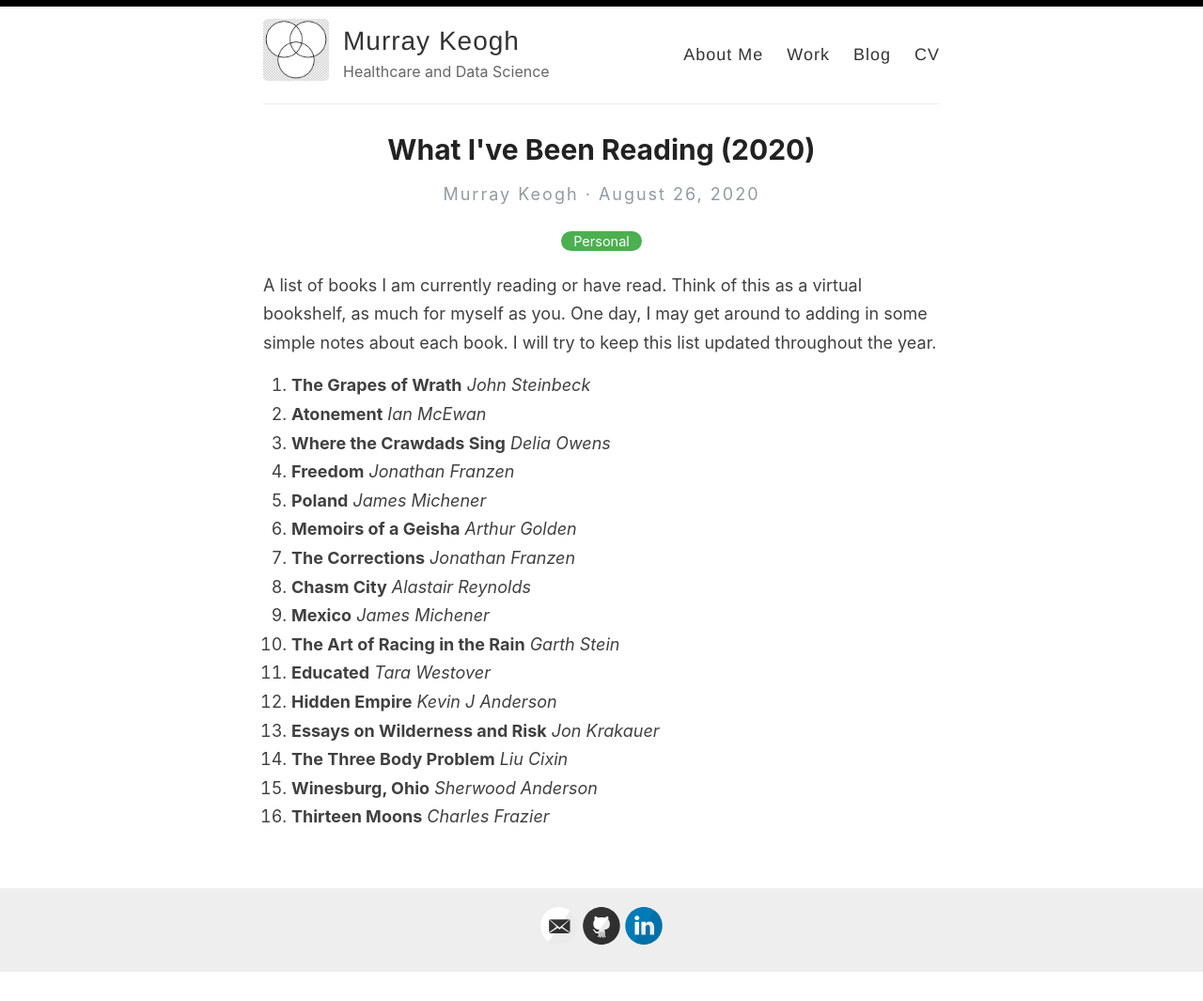
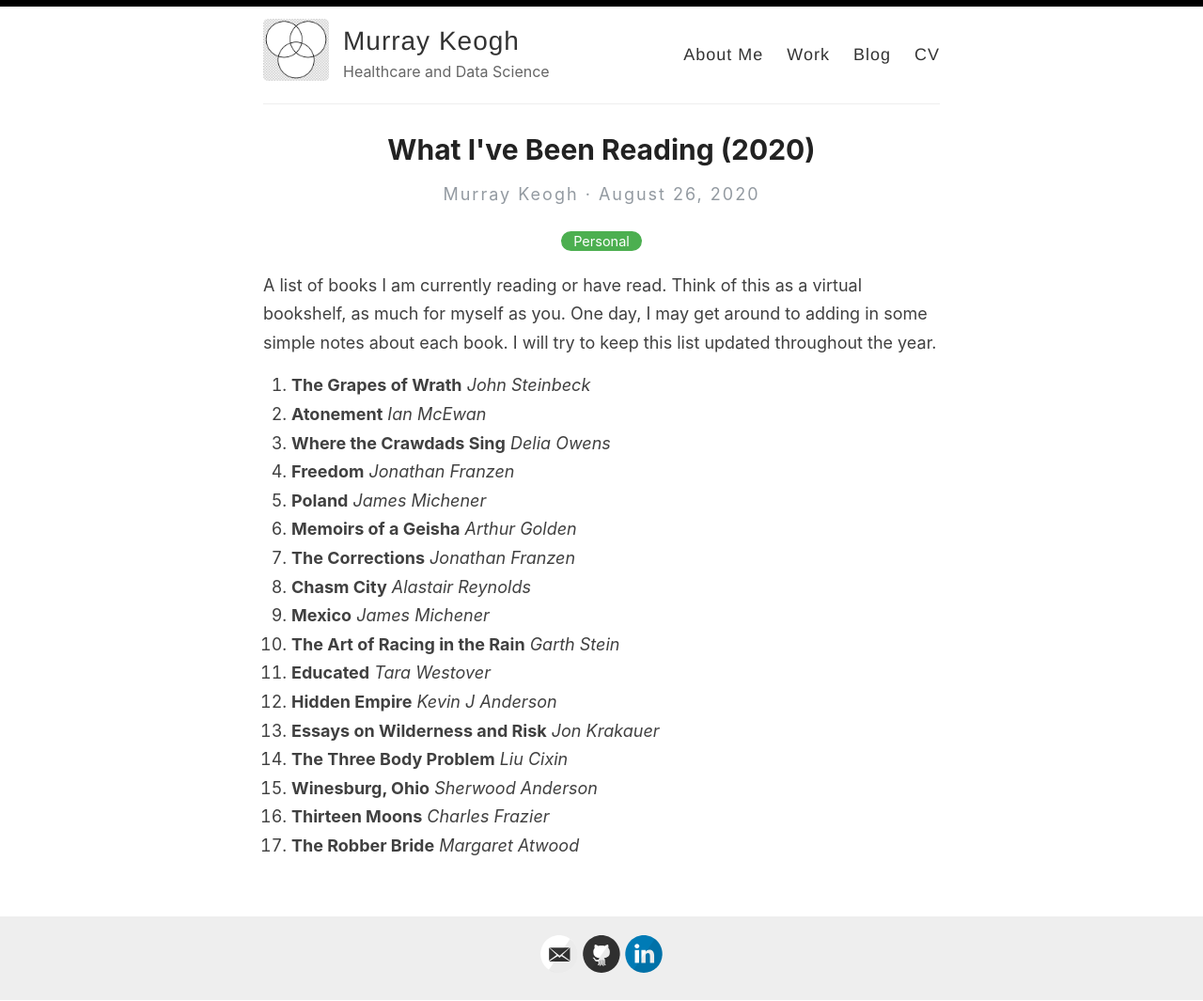
Before and after one commit to Murrkeys/Murrkeys.github.io, a Jekyll site: the page built from _posts/2020-08-26-books.md, in a window 1280 px wide. Shown: the whole page at 94% size. Built offline with Jekyll 4.4.1, drawn with Linux system fonts in a browser that asks for light colours; before the commit the page ends 1034 px from its top, so only the background shows below that.

Commit message:
Update 2020-08-26-books.md

```diff
--- a/_posts/2020-08-26-books.md
+++ b/_posts/2020-08-26-books.md
@@ -21,3 +21,4 @@ A list of books I am currently reading or have read. Think of this as a virtual
 14. **The Three Body Problem** *Liu Cixin*
 15. **Winesburg, Ohio** *Sherwood Anderson*
 16. **Thirteen Moons** *Charles Frazier*
+17. **The Robber Bride** *Margaret Atwood*
```
